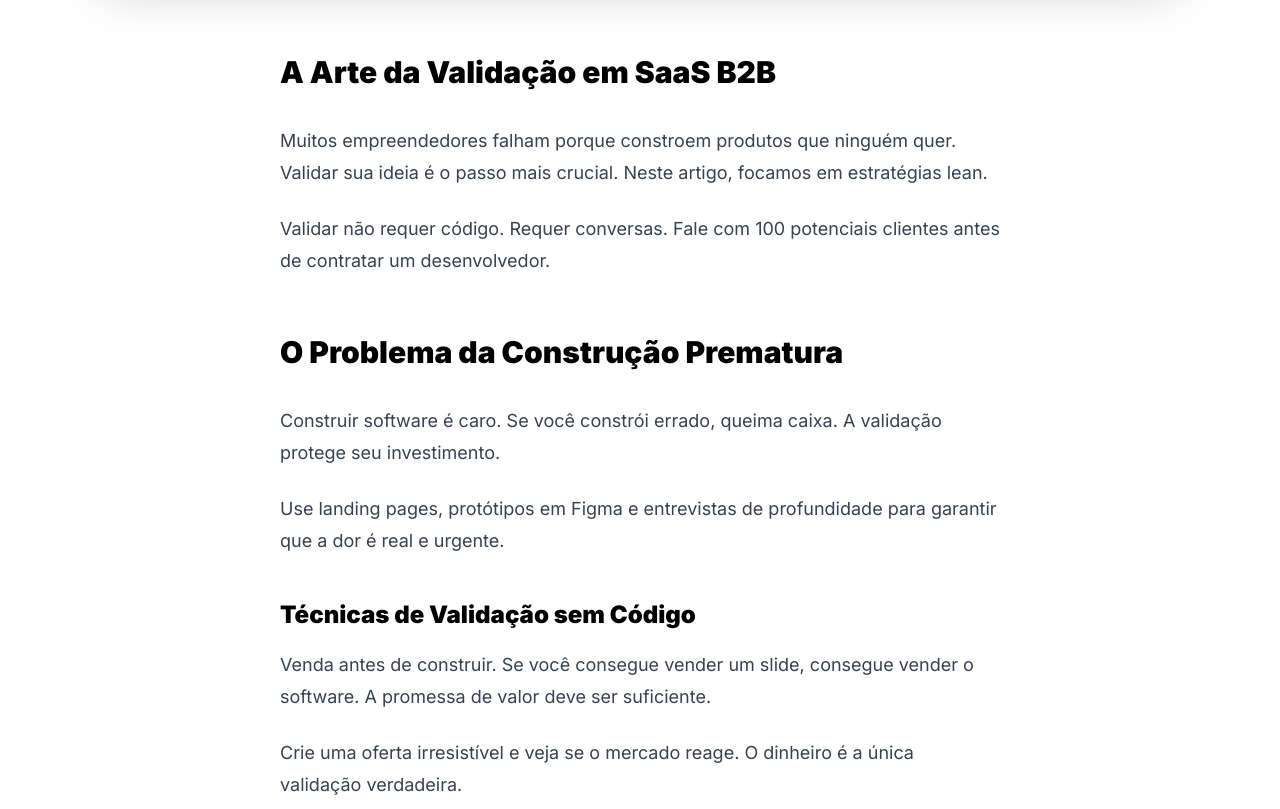
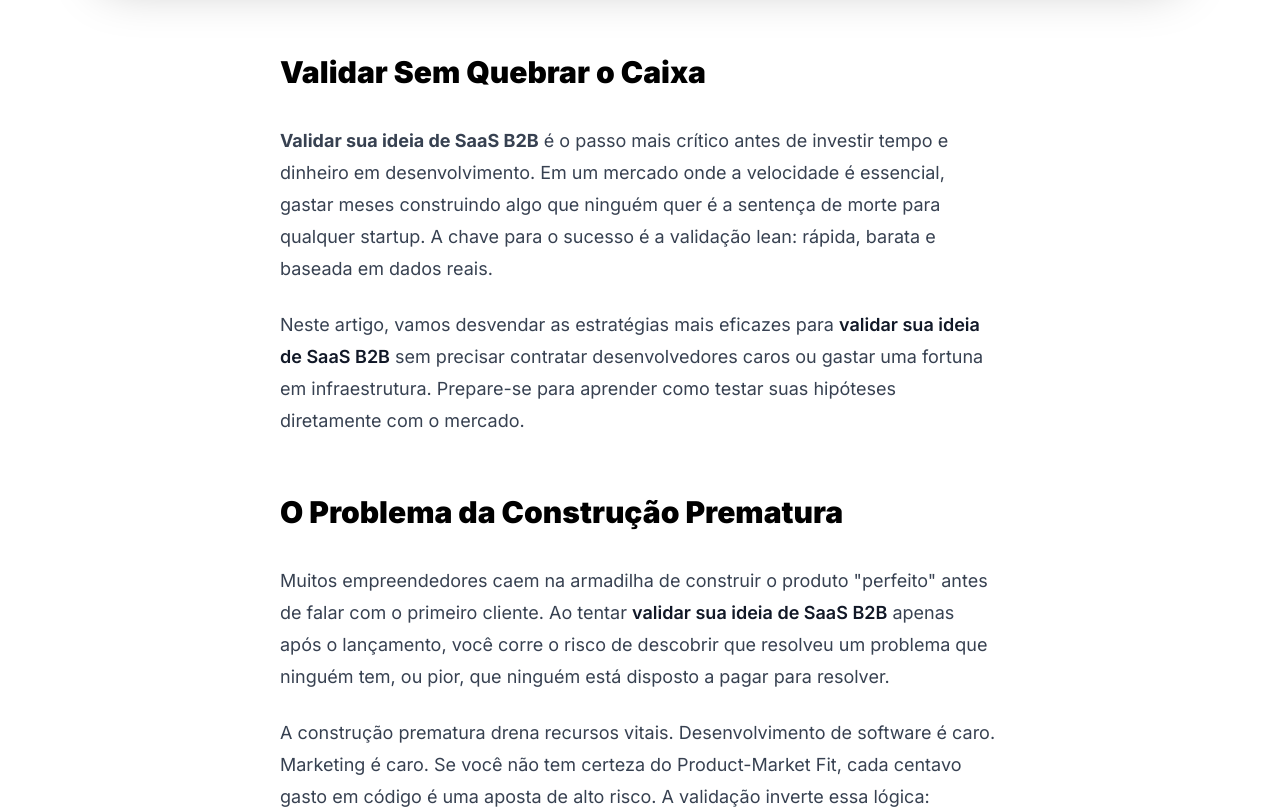
Before and after one commit to Lucas-bevilacqua/Nidus, a React (Vite) app: page /blog/como-validar-ideia-saas in a window 1280 px wide. Shown: the part 1260-2069 px from the top of the page. Built offline with nearby package versions, Linux system fonts and the light colour scheme.

Commit message:
Add full content for Epic articles

```diff
--- a/data/blog-data.ts
+++ b/data/blog-data.ts
@@ -106,20 +106,58 @@ export const blogPosts: BlogPost[] = [
     date: '2024-03-18',
     category: 'Validação',
     tags: ['SaaS', 'Validação', 'MVP', 'Lean Startup'],
-        readingTime: '10 min',
+    readingTime: '12 min',
     imageUrl: 'https://images.unsplash.com/photo-1556761175-5973dc0f32e7?q=80&w=2232&auto=format&fit=crop',
     content: `
-      <h2>A Arte da Validação em SaaS B2B</h2>
-      <p>Muitos empreendedores falham porque constroem produtos que ninguém quer. Validar sua ideia é o passo mais crucial. Neste artigo, focamos em estratégias lean.</p>
-      <p>Validar não requer código. Requer conversas. Fale com 100 potenciais clientes antes de contratar um desenvolvedor.</p>
+      <h2>Validar Sem Quebrar o Caixa</h2>
+      <p><b>Validar sua ideia de SaaS B2B</b> é o passo mais crítico antes de investir tempo e dinheiro em desenvolvimento. Em um mercado onde a velocidade é essencial, gastar meses construindo algo que ninguém quer é a sentença de morte para qualquer startup. A chave para o sucesso é a validação lean: rápida, barata e baseada em dados reais.</p>
+
+      <p>Neste artigo, vamos desvendar as estratégias mais eficazes para <strong>validar sua ideia de SaaS B2B</strong> sem precisar contratar desenvolvedores caros ou gastar uma fortuna em infraestrutura. Prepare-se para aprender como testar suas hipóteses diretamente com o mercado.</p>
 
       <h2>O Problema da Construção Prematura</h2>
-      <p>Construir software é caro. Se você constrói errado, queima caixa. A validação protege seu investimento.</p>
-      <p>Use landing pages, protótipos em Figma e entrevistas de profundidade para garantir que a dor é real e urgente.</p>
+      <p>Muitos empreendedores caem na armadilha de construir o produto "perfeito" antes de falar com o primeiro cliente. Ao tentar <strong>validar sua ideia de SaaS B2B</strong> apenas após o lançamento, você corre o risco de descobrir que resolveu um problema que ninguém tem, ou pior, que ninguém está disposto a pagar para resolver.</p>
 
-      <h3>Técnicas de Validação sem Código</h3>
-      <p>Venda antes de construir. Se você consegue vender um slide, consegue vender o software. A promessa de valor deve ser suficiente.</p>
-      <p>Crie uma oferta irresistível e veja se o mercado reage. O dinheiro é a única validação verdadeira.</p>
+      <p>A construção prematura drena recursos vitais. Desenvolvimento de software é caro. Marketing é caro. Se você não tem certeza do Product-Market Fit, cada centavo gasto em código é uma aposta de alto risco. A validação inverte essa lógica: primeiro vendemos, depois construímos.</p>
+
+      <h3>O Custo do Erro</h3>
+      <p>Falhar rápido é barato. Falhar devagar é caro. Ao <strong>validar sua ideia de SaaS B2B</strong> nas primeiras semanas, você pode pivotar sua estratégia com custo zero. Se você esperar o produto ficar pronto, uma mudança de direção pode significar reescrever meses de trabalho.</p>
+
+      <p>Na Nidus Ventures, somos obcecados por eficiência. Ensinamos nossos parceiros a buscar o "não" o mais rápido possível. Se a ideia não for boa, queremos saber hoje, não daqui a seis meses. Isso é respeito pelo capital e pelo tempo dos fundadores.</p>
+
+      <h3>A Mentalidade Lean Startup</h3>
+      <p>A metodologia Lean Startup prega o ciclo "Construir-Medir-Aprender". Mas para <strong>validar sua ideia de SaaS B2B</strong> inicialmente, você pode pular a parte do "Construir Software". Construa experimentos, não features. Seu objetivo é aprender, não entregar código.</p>
+
+      <p>Pense como um cientista. Sua ideia é uma hipótese. O mercado é o laboratório. Seu trabalho é desenhar o experimento mais simples possível para provar ou refutar essa hipótese.</p>
+
+      <h2>Estratégias de Validação na Prática</h2>
+      <p>Mas como colocar isso em prática? Como <strong>validar sua ideia de SaaS B2B</strong> sem um produto funcional? A resposta está na simulação e na interação humana direta. Em B2B, você tem a vantagem de poder falar diretamente com os tomadores de decisão.</p>
+
+      <p>Vamos explorar técnicas comprovadas que utilizamos na Nidus e que já economizaram milhões de reais em desenvolvimento desnecessário. São métodos focados em extrair a verdade dos seus potenciais clientes.</p>
+
+      <h3>Entrevistas de Desenvolvimento de Clientes</h3>
+      <p>Nada substitui uma conversa cara a cara (ou via Zoom) com seu cliente ideal. Para <strong>validar sua ideia de SaaS B2B</strong>, conduza entrevistas focadas no problema, não na solução. Pergunte sobre as dores atuais, como eles resolvem hoje e quanto isso custa para eles.</p>
+
+      <p>Evite perguntas que levem a elogios falsos ("Você usaria isso?"). Foque em comportamento passado ("Quando foi a última vez que você teve esse problema?"). Se a dor for real, o cliente vai querer a solução antes mesmo de você descrevê-la.</p>
+
+      <h3>Landing Pages e Smoke Tests</h3>
+      <p>Crie uma landing page simples descrevendo sua proposta de valor. Use tráfego pago (LinkedIn Ads ou Google Ads) para levar seu público-alvo até lá. O objetivo não é vender, é capturar o interesse (leads). Isso é uma forma poderosa de <strong>validar sua ideia de SaaS B2B</strong> quantitativamente.</p>
+
+      <p>Se ninguém clica ou se cadastra, você tem um problema de oferta ou de público. Se a conversão for alta, você tem um sinal verde de interesse. É um teste barato que traz dados reais de mercado.</p>
+
+      <h3>Pré-venda e Carta de Intenção (LOI)</h3>
+      <p>A validação definitiva é o dinheiro na conta. Tente vender seu SaaS antes de ele existir. Ofereça um desconto vitalício para "early adopters" em troca de pagamento antecipado. Se você conseguir pré-vender, você acabou de <strong>validar sua ideia de SaaS B2B</strong> da forma mais robusta possível.</p>
+
+      <p>Em B2B, contratos ou Cartas de Intenção (LOI) também funcionam. Se um diretor assina um documento dizendo que comprará seu software se ele fizer X, Y e Z, você tem um roadmap validado pelo cliente.</p>
+
+      <h2>O Papel da Nidus na Validação</h2>
+      <p>Na Nidus Ventures, respiramos validação. Nosso modelo de Venture Builder é desenhado para eliminar o risco técnico, entregando o software pronto. Mas antes disso, nós usamos nossa IA e nossa expertise para <strong>validar sua ideia de SaaS B2B</strong> exaustivamente.</p>
+
+      <p>Oferecemos ferramentas como o AI Validator (que você viu na nossa home) e mentorias com especialistas em vendas para refinar sua tese. Não deixamos você construir nada sem antes ter certeza de que existe um mercado faminto esperando.</p>
+
+      <h3>Conclusão</h3>
+      <p>Não gaste uma fortuna para descobrir se sua ideia é boa. Use as técnicas de validação lean para testar rápido e barato. <strong>Validar sua ideia de SaaS B2B</strong> é o primeiro passo para construir um império.</p>
+
+      <p>Se você tem uma ideia validada e perfil comercial agressivo, a Nidus é o lugar para você escalar. Nós construímos a tecnologia, você constrói o negócio. Vamos validar juntos?</p>
     `
   },
   {
@@ -131,20 +169,58 @@ export const blogPosts: BlogPost[] = [
     date: '2024-03-15',
     category: 'Vendas & Liderança',
     tags: ['Vendas', 'Liderança', 'CEO', 'Carreira'],
-        readingTime: '8 min',
+    readingTime: '11 min',
     imageUrl: 'https://images.unsplash.com/photo-1557804506-669a67965ba0?q=80&w=2174&auto=format&fit=crop',
     content: `
-      <h2>Hunters no Comando</h2>
-      <p>O CEO de uma startup early-stage é, antes de tudo, um vendedor. Ele vende a visão para investidores, o produto para clientes e o sonho para funcionários.</p>
-      <p>Por isso, hunters - vendedores focados em abrir mercado - têm uma vantagem natural na cadeira de CEO.</p>
+      <h2>Hunters no Comando das Startups</h2>
+      <p>O ecossistema de startups tradicionalmente supervalorizou o perfil técnico (o CTO, o hacker). Mas a realidade do mercado B2B mostra uma tendência diferente: o <b>perfil Hunter</b> está dominando a cadeira de CEO. Por quê? Porque no estágio inicial, a única coisa que importa é a sobrevivência, e sobrevivência significa vendas.</p>
 
-      <h2>A Mentalidade de Caçador</h2>
-      <p>Hunters não esperam o telefone tocar. Eles vão atrás. Essa proatividade é o oxigenio de uma startup.</p>
-      <p>Enquanto perfis técnicos buscam perfeição, o hunter busca tração. E tração cura tudo em uma startup.</p>
+      <p>Neste artigo épico, vamos dissecar por que vendedores agressivos e proativos — os verdadeiros Hunters — são os líderes ideais para tirar uma empresa do zero, e como ter um <strong>perfil Hunter</strong> pode ser seu maior ativo na jornada para se tornar um fundador de sucesso.</p>
 
-      <h3>Transição de Vendedor para Fundador</h3>
-      <p>A transição exige aprender sobre produto e finanças, mas o core skill de persuasão já está lá.</p>
-      <p>Na Nidus, damos o suporte nas áreas onde o hunter não é especialista, permitindo que ele brilhe no que faz de melhor.</p>
+      <h2>A Mentalidade do Caçador</h2>
+      <p>Um profissional com <strong>perfil Hunter</strong> não espera as oportunidades aparecerem; ele as cria. Essa proatividade é o oxigênio de uma startup early-stage. Enquanto gestores tradicionais (Farmers) focam em otimizar o que já existe, o Hunter foca em conquistar o que ainda não foi alcançado.</p>
+
+      <p>A mentalidade Hunter é movida a desafios e metas. Em uma startup, onde a incerteza é a única constante, essa resiliência e foco obsessivo em resultados são fundamentais para não desistir diante das primeiras (e inevitáveis) negativas do mercado.</p>
+
+      <h3>Proatividade Radical</h3>
+      <p>O CEO com <strong>perfil Hunter</strong> lidera pelo exemplo. Ele é o primeiro a pegar o telefone, o primeiro a mandar o cold mail, o primeiro a ouvir o "não". Essa atitude contagia a equipe e estabelece uma cultura de execução. Na Nidus, valorizamos a "faca nos dentes" acima de diplomas.</p>
+
+      <p>Startups morrem por falta de ação, não por falta de planejamento. O Hunter age. Ele prefere pedir desculpas a pedir permissão. Essa velocidade de execução é o que permite à startup pivotar rápido e encontrar o Product-Market Fit antes que o caixa acabe.</p>
+
+      <h3>Foco em Receita (Revenue-First)</h3>
+      <p>Para um <strong>perfil Hunter</strong>, métricas de vaidade (likes, seguidores, downloads gratuitos) não importam. O que importa é receita. MRR (Receita Recorrente Mensal) é a estrela do norte. Esse foco financeiro desde o dia 1 garante a saúde do negócio.</p>
+
+      <p>Muitos fundadores técnicos se apaixonam pelo produto e esquecem de vender. O Hunter se apaixona pelo problema do cliente e pela venda. Ele entende que o produto é apenas um meio para entregar valor e capturar receita.</p>
+
+      <h2>A Venda como Habilidade Core (Core Skill)</h2>
+      <p>Ser CEO é vender o tempo todo. Você vende a visão para investidores, vende o sonho para os primeiros funcionários, vende a parceria para fornecedores e, claro, vende o produto para os clientes. O <strong>perfil Hunter</strong> já domina essa arte.</p>
+
+      <p>A habilidade de persuasão, negociação e leitura de pessoas é transferível para todas as áreas da gestão. Um CEO que sabe vender consegue levantar capital com melhores valuations e atrair talentos que custariam o dobro em outras empresas.</p>
+
+      <h3>Fundraising e Storytelling</h3>
+      <p>Levantar investimento é, essencialmente, uma venda complexa. Os VCs (Venture Capitalists) investem em pessoas, não apenas em ideias. Um fundador com <strong>perfil Hunter</strong> sabe contar uma história envolvente, criar senso de urgência (FOMO) e fechar o deal.</p>
+
+      <p>A confiança que um vendedor exala passa segurança para o investidor. Ele sente que aquele fundador vai derrubar paredes para fazer o negócio dar certo. É essa energia que atrai o capital necessário para escalar.</p>
+
+      <h3>Recrutamento de Vendedores</h3>
+      <p>Quem melhor para contratar e treinar um time de vendas do que um <strong>perfil Hunter</strong> experiente? O CEO vendedor sabe reconhecer talento real, sabe como estruturar comissões e sabe como motivar a tropa. Ele não é enganado por vendedores de palco.</p>
+
+      <p>Na Nidus, acreditamos que a cultura de vendas começa no topo. Quando o CEO é um vendedor, toda a empresa respira vendas. O suporte vende, o produto vende, até o financeiro entende que tudo gira em torno do cliente.</p>
+
+      <h2>De Hunter para Founder: O Salto</h2>
+      <p>A transição de executivo de vendas para dono do negócio é o passo natural para quem tem ambição. O <strong>perfil Hunter</strong> muitas vezes se sente limitado trabalhando para os outros, batendo metas que só enriquecem os acionistas. A Nidus Ventures é a plataforma para esse salto.</p>
+
+      <p>Nós fornecemos a peça que falta: a tecnologia e a estrutura. O Hunter entra com o que tem de melhor: a capacidade de abrir mercado. Juntos, formamos a sociedade perfeita. O Hunter vira Founder sem precisar aprender a codar.</p>
+
+      <h3>O Risco Controlado</h3>
+      <p>Muitos Hunters hesitam em empreender pelo risco financeiro e técnico. Na Nidus, mitigamos isso. Entregamos o produto pronto e cobrimos os custos iniciais. O Hunter foca 100% em aplicar seu <strong>perfil Hunter</strong> para validar e escalar.</p>
+
+      <p>É a oportunidade de transformar comissão em equity. De deixar de ganhar uma porcentagem pequena para ser dono de uma fatia significativa do bolo. É o jogo do longo prazo, o jogo da riqueza geracional.</p>
+
+      <h2>Conclusão</h2>
+      <p>O mercado mudou. A era dos CEOs puramente técnicos ou financeiros ficou para trás. Hoje, quem vence é quem vende. O <strong>perfil Hunter</strong> é o arquétipo do fundador moderno de sucesso em SaaS B2B.</p>
+
+      <p>Se você se identifica com esse perfil — agressivo, resiliente, focado em metas — pare de vender para os outros. Venha para a Nidus Ventures. Sua cadeira de CEO está esperando. Traga sua faca nos dentes, nós entregamos as armas.</p>
     `
   }
 ];
```
Lines whose indentation alone changed are shown as unchanged.
